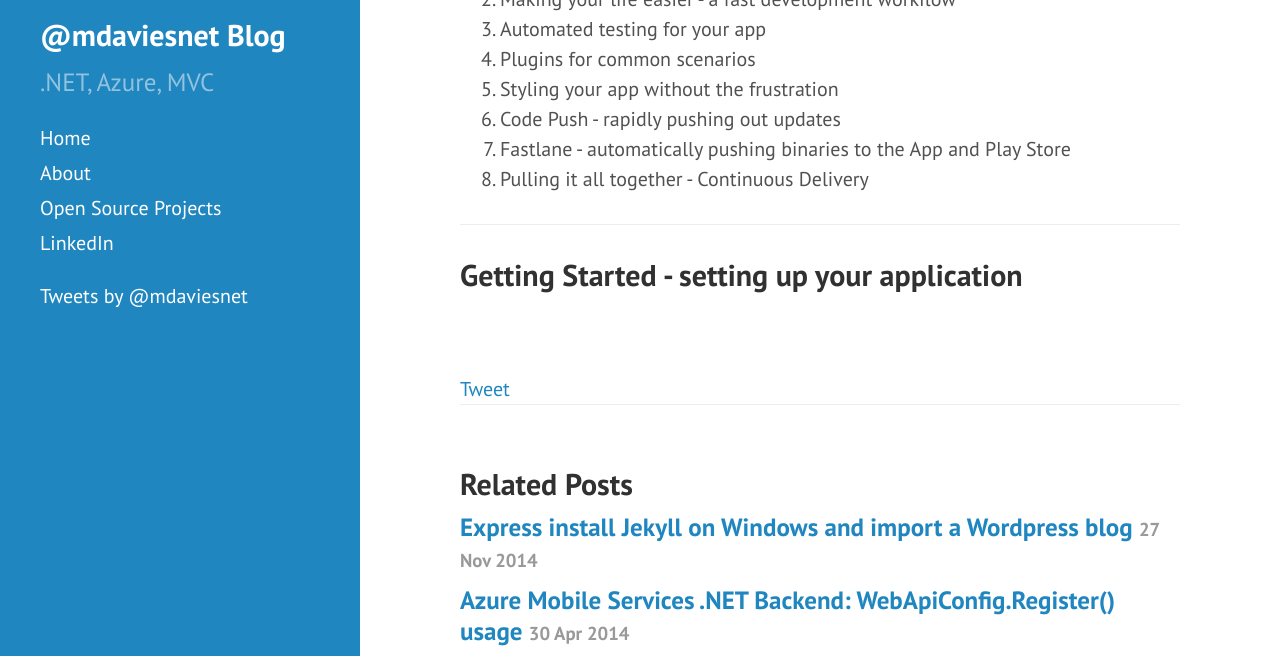
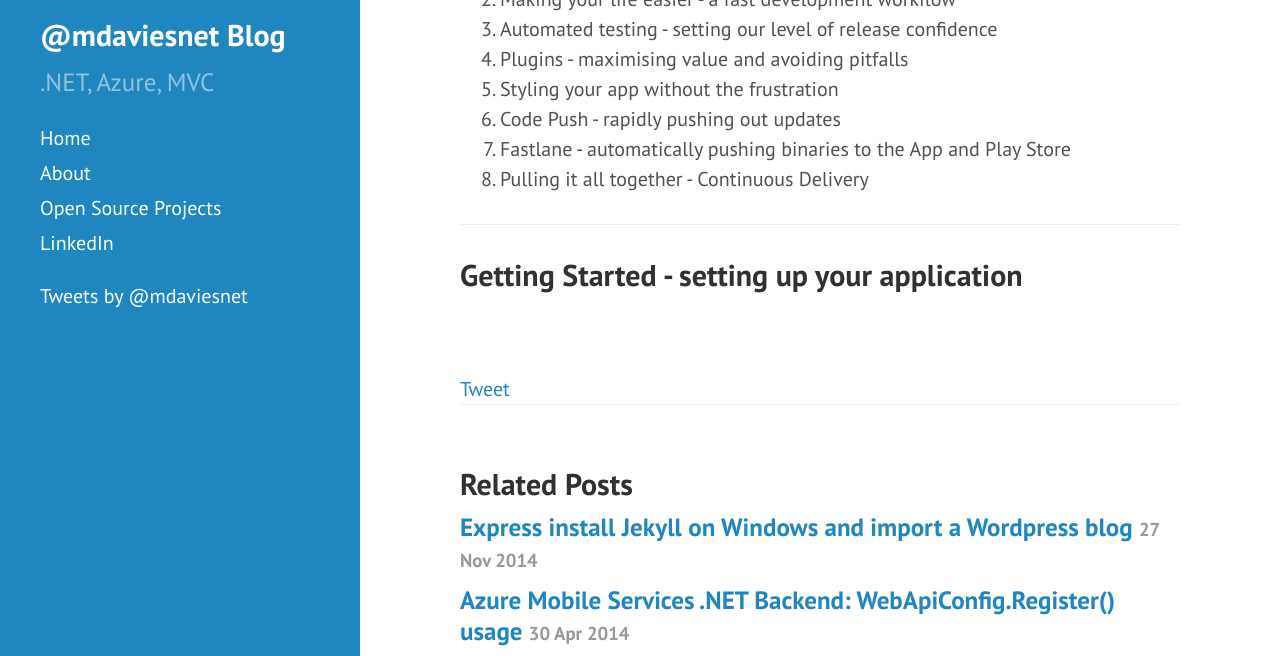
Before and after one commit to MattDavies/mattdavies.github.io, a Jekyll site: the page built from _posts/2016-11-14-react-native-getting-started.md, in a window 1280 px wide and 900 px high, scrolled down 444 px, cut to the strip 244-900 px from the top of the window. Built offline with Jekyll 4.4.1, drawn with Linux system fonts in a browser that asks for light colours; comment, search, counter and statistics services are not loaded.

Commit message:
Post title tweaking

```diff
--- a/_posts/2016-11-14-react-native-getting-started.md
+++ b/_posts/2016-11-14-react-native-getting-started.md
@@ -9,10 +9,10 @@ In this blog series, I'll cover setting up a React Native app, some tips to help
 
 ----------
 
-1. Getting started - setting up your application
+1. **Getting started - setting up your application**
 2. Making your life easier - a fast development workflow
-3. Automated testing for your app
-3. Plugins for common scenarios
+3. Automated testing - setting our level of release confidence
+3. Plugins - maximising value and avoiding pitfalls
 4. Styling your app without the frustration
 5. Code Push - rapidly pushing out updates
 6. Fastlane - automatically pushing binaries to the App and Play Store
```
